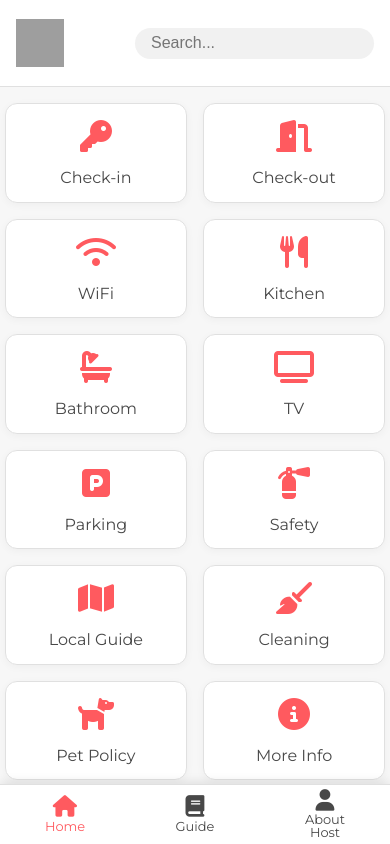
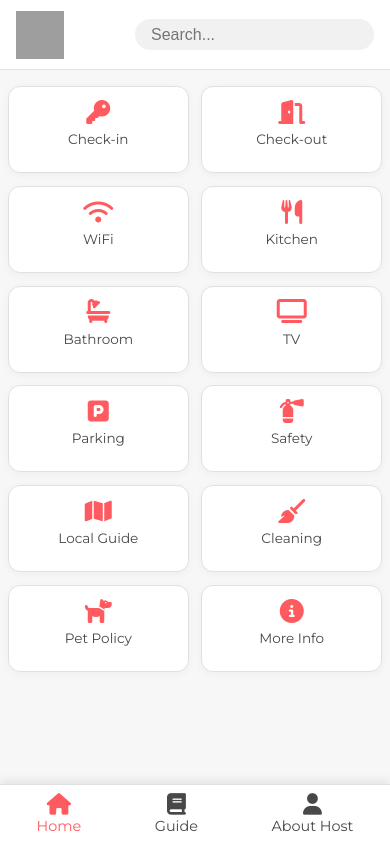
Before and after one commit to faizux/guideguests, a plain HTML site: page index.html in a window 390 px wide. Both pictures are taken after a click on the button "START". Drawn offline with Linux system fonts and the light colour scheme; grey boxes are pictures that could not be loaded.

Commit message:
Update index.html

```diff
--- a/index.html
+++ b/index.html
@@ -2,10 +2,7 @@
 <html lang="en">
   <head>
     <meta charset="UTF-8" />
-    <meta
-      name="viewport"
-      content="width=device-width, initial-scale=1.0, user-scalable=no, viewport-fit=cover"
-    />
+    <meta name="viewport" content="width=device-width, initial-scale=1.0" />
     <title>Airbnb Welcome Guide for Guests</title>
     <link
       href="https://fonts.googleapis.com/css2?family=Montserrat:wght@700;400&display=swap"
@@ -33,18 +30,6 @@
         height: 100%;
         font-family: "Montserrat", Arial, sans-serif;
         background: var(--bg);
-        -webkit-overflow-scrolling: touch;
-        position: relative;
-      }
-
-      body {
-        padding-bottom: 60px;
-        min-height: 100vh;
-        min-height: -webkit-fill-available;
-      }
-
-      html {
-        height: -webkit-fill-available;
       }
       #hero {
         position: fixed;
@@ -411,6 +396,22 @@
         .hero-title {
           font-size: 1.3rem;
         }
+
+        /* Ensure proper viewport on Samsung and other Android devices */
+        #main-guide {
+          height: 100dvh;
+          min-height: 100dvh;
+        }
+
+        .sticky-topbar {
+          height: 70px;
+          padding: 1em;
+        }
+
+        .topbar-logo {
+          width: 40px;
+          height: 40px;
+        }
       }
       #main-guide {
         position: fixed;
@@ -424,6 +425,7 @@
         transform: translateY(100vh);
         transition: transform 0.8s cubic-bezier(0.25, 0.46, 0.45, 0.94);
         z-index: 15;
+        overflow: hidden;
       }
 
       #main-guide.slide-up {
@@ -470,9 +472,11 @@
         display: grid;
         grid-template-columns: repeat(3, 1fr);
         gap: 1.2em;
-        padding: 2em 1em 4em 1em;
+        padding: 1.5em 1em 5em 1em;
         flex: 1;
         overflow-y: auto;
+        height: calc(100vh - 140px);
+        box-sizing: border-box;
       }
       .icon-box {
         background: var(--white);
@@ -548,52 +552,25 @@
       @media (max-width: 600px) {
         .icon-grid {
           grid-template-columns: repeat(2, 1fr);
-          gap: 1em;
-          padding: 1em 0.3em 4em 0.3em;
+          gap: 0.8em;
+          padding: 1em 0.5em 7em 0.5em;
+          height: calc(100dvh - 130px);
+          max-height: calc(100dvh - 130px);
+          overflow-y: auto;
+          -webkit-overflow-scrolling: touch;
         }
         .icon-box {
-          padding: 1em 0.2em 0.5em 0.2em;
-        }
-
-        /* Force bottom nav visibility on mobile */
-        .bottom-nav {
-          display: flex !important;
-          position: fixed !important;
-          bottom: 0 !important;
-          left: 0 !important;
-          right: 0 !important;
-          width: 100vw !important;
-          height: 60px !important;
-          background: #ffffff !important;
-          z-index: 10000 !important;
-          border-top: 1px solid #e0e0e0 !important;
-          box-shadow: 0 -2px 10px rgba(0, 0, 0, 0.1) !important;
-          visibility: visible !important;
-          opacity: 1 !important;
-          transform: none !important;
-          -webkit-transform: none !important;
-        }
-
-        .nav-item {
-          display: flex !important;
-          visibility: visible !important;
-          opacity: 1 !important;
-          color: #484848 !important;
-          padding: 8px 4px !important;
-          flex: 1 !important;
-          text-align: center !important;
-        }
-
-        .nav-item i {
-          font-size: 1.3em !important;
-          display: block !important;
-          margin-bottom: 2px !important;
-        }
-
-        .nav-item span {
-          font-size: 0.8em !important;
-          display: block !important;
-          line-height: 1 !important;
+          padding: 0.8em 0.3em 0.4em 0.3em;
+          min-height: 80px;
+          border-radius: 12px;
+        }
+        .icon-box i {
+          font-size: 1.5em;
+          margin-bottom: 0.3em;
+        }
+        .icon-label {
+          font-size: 0.85em;
+          line-height: 1.2;
         }
       }
       .bottom-nav {
@@ -602,24 +579,21 @@
         right: 0 !important;
         bottom: 0 !important;
         width: 100vw !important;
-        max-width: 100% !important;
         background: #ffffff !important;
-        background-color: #ffffff !important;
         border-top: 1.5px solid #e0e0e0 !important;
         display: flex !important;
-        visibility: visible !important;
         justify-content: space-around !important;
         align-items: center !important;
         height: 60px !important;
-        min-height: 60px !important;
-        z-index: 9999 !important;
+        z-index: 99999 !important;
         box-shadow: 0 -2px 10px rgba(0, 0, 0, 0.1) !important;
         margin: 0 !important;
         padding: 0 !important;
+        min-height: 60px !important;
+        max-height: 60px !important;
+        box-sizing: border-box !important;
+        -webkit-transform: translateZ(0) !important;
         transform: translateZ(0) !important;
-        -webkit-transform: translateZ(0) !important;
-        backface-visibility: hidden !important;
-        -webkit-backface-visibility: hidden !important;
       }
       .nav-item {
         display: flex !important;
@@ -635,15 +609,6 @@
         border-radius: 12px !important;
         position: relative !important;
         overflow: hidden !important;
-        flex: 1 !important;
-        max-width: 80px !important;
-        justify-content: center !important;
-        visibility: visible !important;
-        opacity: 1 !important;
-        transform: translateZ(0) !important;
-        -webkit-transform: translateZ(0) !important;
-        backface-visibility: hidden !important;
-        -webkit-backface-visibility: hidden !important;
       }
 
       .nav-item::before {
@@ -684,18 +649,6 @@
       .nav-item i {
         font-size: 1.5em !important;
         margin-bottom: 0.1em !important;
-        display: block !important;
-        line-height: 1 !important;
-        visibility: visible !important;
-        opacity: 1 !important;
-      }
-
-      .nav-item span {
-        display: block !important;
-        line-height: 1 !important;
-        font-size: 0.9em !important;
-        visibility: visible !important;
-        opacity: 1 !important;
       }
 
       /* Check-in Popup Styles */
@@ -964,6 +917,64 @@
         margin: 1rem;
         box-shadow: 0 2px 8px rgba(0, 0, 0, 0.04);
       }
+
+      /* Samsung and Android device specific fixes */
+      @supports (height: 100dvh) {
+        #main-guide {
+          height: 100dvh !important;
+          min-height: 100dvh !important;
+        }
+
+        @media (max-width: 600px) {
+          .icon-grid {
+            height: calc(100dvh - 130px) !important;
+            max-height: calc(100dvh - 130px) !important;
+          }
+        }
+      }
+
+      /* Fallback for older browsers */
+      @supports not (height: 100dvh) {
+        @media (max-width: 600px) {
+          .icon-grid {
+            height: calc(100vh - 130px) !important;
+            max-height: calc(100vh - 130px) !important;
+            padding-bottom: 8em !important;
+          }
+
+          .bottom-nav {
+            bottom: 0 !important;
+            position: fixed !important;
+            z-index: 999999 !important;
+          }
+        }
+      }
+
+      /* Force bottom nav visibility on problematic devices */
+      @media (max-width: 600px) and (max-height: 800px) {
+        .bottom-nav {
+          position: fixed !important;
+          bottom: 0 !important;
+          left: 0 !important;
+          right: 0 !important;
+          width: 100vw !important;
+          z-index: 999999 !important;
+          background: #ffffff !important;
+          border-top: 1.5px solid #e0e0e0 !important;
+          display: flex !important;
+          height: 60px !important;
+          min-height: 60px !important;
+          max-height: 60px !important;
+          box-shadow: 0 -2px 10px rgba(0, 0, 0, 0.1) !important;
+          justify-content: space-around !important;
+          align-items: center !important;
+        }
+
+        .icon-grid {
+          padding-bottom: 8em !important;
+          margin-bottom: 0 !important;
+        }
+      }
     </style>
   </head>
   <body>
@@ -1058,75 +1069,17 @@
           <div class="icon-label">More Info</div>
         </div>
       </div>
-      <nav
-        class="bottom-nav"
-        style="
-          display: flex !important;
-          position: fixed !important;
-          bottom: 0 !important;
-          left: 0 !important;
-          right: 0 !important;
-          width: 100vw !important;
-          background: #ffffff !important;
-          z-index: 10000 !important;
-          height: 60px !important;
-        "
-      >
-        <div
-          class="nav-item active"
-          onclick="goHome()"
-          style="
-            display: flex !important;
-            visibility: visible !important;
-            flex-direction: column !important;
-            align-items: center !important;
-          "
-        >
-          <i
-            class="fas fa-home"
-            style="display: block !important; font-size: 1.5em !important"
-          ></i>
-          <span style="display: block !important; font-size: 0.9em !important"
-            >Home</span
-          >
-        </div>
-        <div
-          class="nav-item"
-          onclick="goToGuide()"
-          style="
-            display: flex !important;
-            visibility: visible !important;
-            flex-direction: column !important;
-            align-items: center !important;
-          "
-        >
-          <i
-            class="fas fa-book"
-            style="display: block !important; font-size: 1.5em !important"
-          ></i>
-          <span style="display: block !important; font-size: 0.9em !important"
-            >Guide</span
-          >
-        </div>
-        <div
-          class="nav-item"
-          onclick="showHostPopup()"
-          style="
-            display: flex !important;
-            visibility: visible !important;
-            flex-direction: column !important;
-            align-items: center !important;
-          "
-        >
-          <i
-            class="fas fa-user"
-            style="display: block !important; font-size: 1.5em !important"
-          ></i>
-          <span style="display: block !important; font-size: 0.9em !important"
-            >About Host</span
-          >
-        </div>
-      </nav>
+      <div class="bottom-nav">
+        <div class="nav-item active" onclick="goHome()">
+          <i class="fas fa-home"></i>Home
+        </div>
+        <div class="nav-item" onclick="goToGuide()">
+          <i class="fas fa-book"></i>Guide
+        </div>
+        <div class="nav-item" onclick="showHostPopup()">
+          <i class="fas fa-user"></i>About Host
+        </div>
+      </div>
     </div>
 
     <!-- Check-in Popup -->
@@ -1722,6 +1675,56 @@
           }
         });
       }
+
+      // Force bottom navigation visibility on mobile devices
+      document.addEventListener("DOMContentLoaded", () => {
+        if (window.innerWidth <= 600) {
+          const bottomNav = document.querySelector(".bottom-nav");
+          if (bottomNav) {
+            // Force visibility
+            bottomNav.style.display = "flex";
+            bottomNav.style.visibility = "visible";
+            bottomNav.style.opacity = "1";
+            bottomNav.style.position = "fixed";
+            bottomNav.style.bottom = "0";
+            bottomNav.style.left = "0";
+            bottomNav.style.right = "0";
+            bottomNav.style.zIndex = "999999";
+            bottomNav.style.width = "100vw";
+            bottomNav.style.height = "60px";
+            bottomNav.style.backgroundColor = "#ffffff";
+            bottomNav.style.borderTop = "1.5px solid #e0e0e0";
+            bottomNav.style.boxShadow = "0 -2px 10px rgba(0, 0, 0, 0.1)";
+
+            // Ensure it's always on top
+            setTimeout(() => {
+              bottomNav.style.transform = "translateZ(0)";
+            }, 100);
+          }
+        }
+      });
+
+      // Handle orientation changes on mobile
+      window.addEventListener("orientationchange", () => {
+        setTimeout(() => {
+          if (window.innerWidth <= 600) {
+            const bottomNav = document.querySelector(".bottom-nav");
+            const iconGrid = document.querySelector(".icon-grid");
+
+            if (bottomNav) {
+              bottomNav.style.display = "flex";
+              bottomNav.style.position = "fixed";
+              bottomNav.style.bottom = "0";
+              bottomNav.style.zIndex = "999999";
+            }
+
+            if (iconGrid) {
+              iconGrid.style.paddingBottom = "7em";
+              iconGrid.style.height = "calc(100vh - 130px)";
+            }
+          }
+        }, 200);
+      });
     </script>
   </body>
 </html>
```
